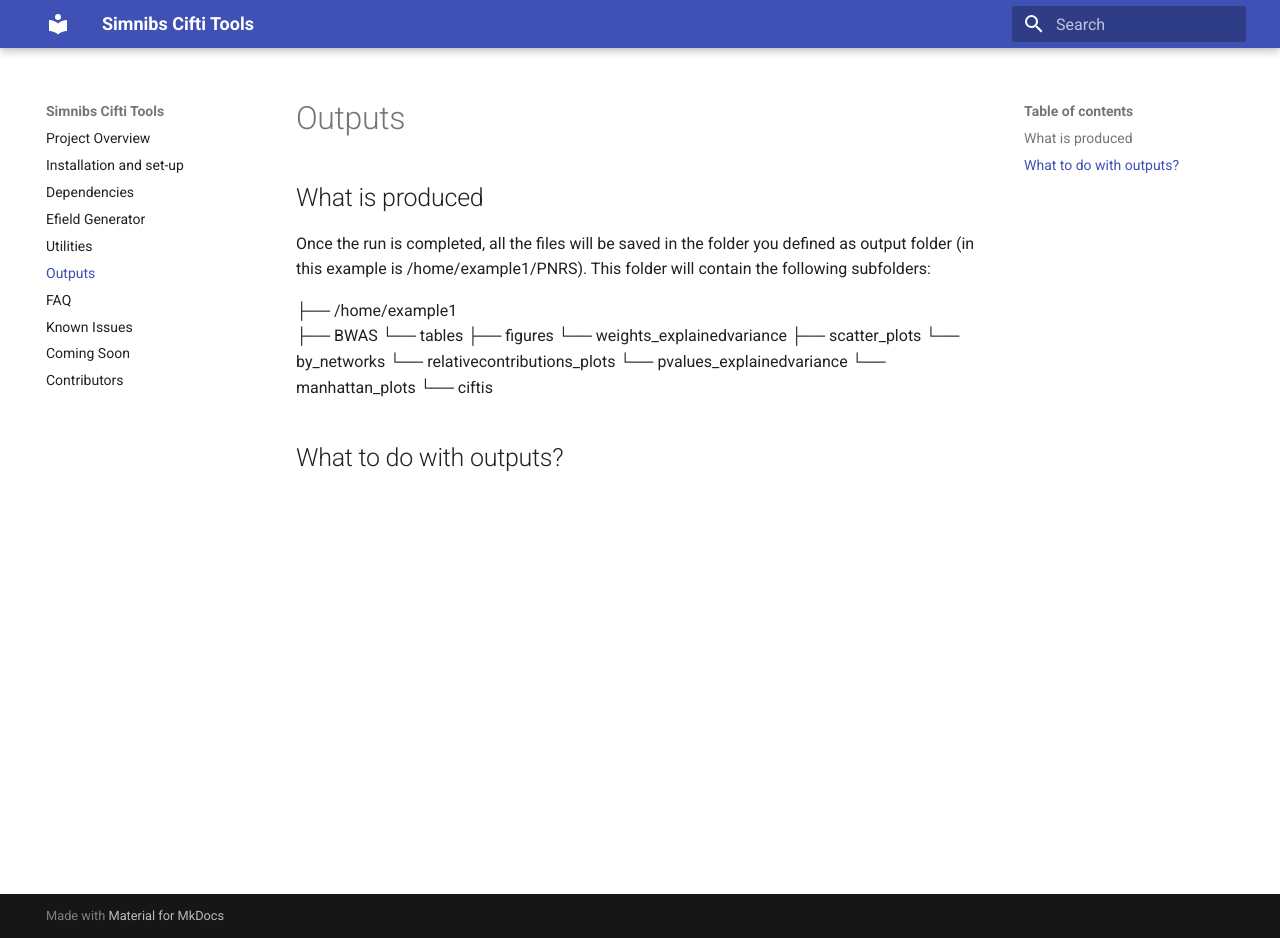
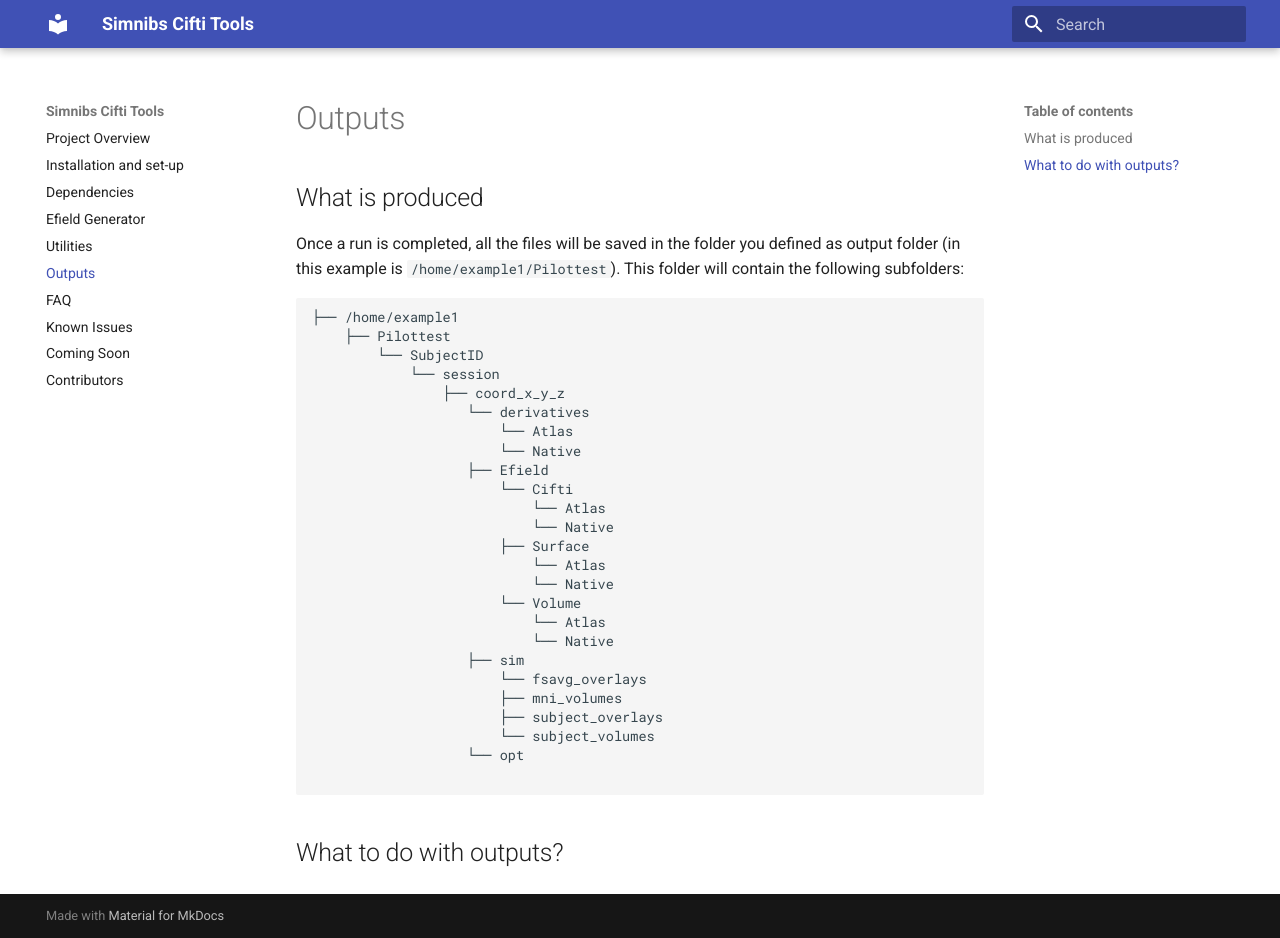
Before and after one commit to DCAN-Labs/simnibs_cifti_tools_RTD2, an MkDocs documentation site: the page built from docs/outputs.md, in a window 1280 px wide and 938 px high. Built offline with MkDocs 1.6.1 and Material for MkDocs 9.7.7, drawn with Linux system fonts in a browser that asks for light colours.

Commit message:
Update outputs.md

````diff
--- a/docs/outputs.md
+++ b/docs/outputs.md
@@ -1,16 +1,32 @@
 ## What is produced
-Once the run is completed, all the files will be saved in the folder you defined as output folder (in this example is /home/example1/PNRS). This folder will contain the following subfolders:
+Once a run is completed, all the files will be saved in the folder you defined as output folder (in this example is `/home/example1/Pilottest`). This folder will contain the following subfolders:
 
+```markdown
 ├── /home/example1
-    ├── BWAS
-        └── tables
-        ├── figures
-            └── weights_explainedvariance
-            ├── scatter_plots
-               └── by_networks
-            └── relativecontributions_plots
-            └── pvalues_explainedvariance
-            └── manhattan_plots
-        └── ciftis
+    ├── Pilottest
+        └── SubjectID
+            └── session
+                ├── coord_x_y_z
+                   └── derivatives
+                       └── Atlas
+                       └── Native
+                   ├── Efield
+                       └── Cifti
+                           └── Atlas
+                           └── Native
+                       ├── Surface
+                           └── Atlas
+                           └── Native
+                       └── Volume
+                           └── Atlas
+                           └── Native
+                   ├── sim
+                       └── fsavg_overlays
+                       ├── mni_volumes
+                       ├── subject_overlays
+                       └── subject_volumes
+                   └── opt
+
+```
 
 ## What to do with outputs?
````
